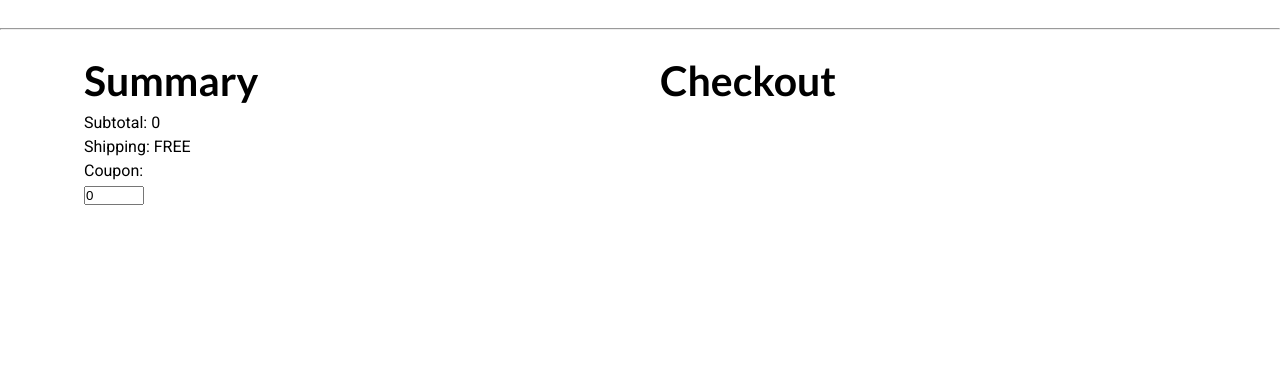
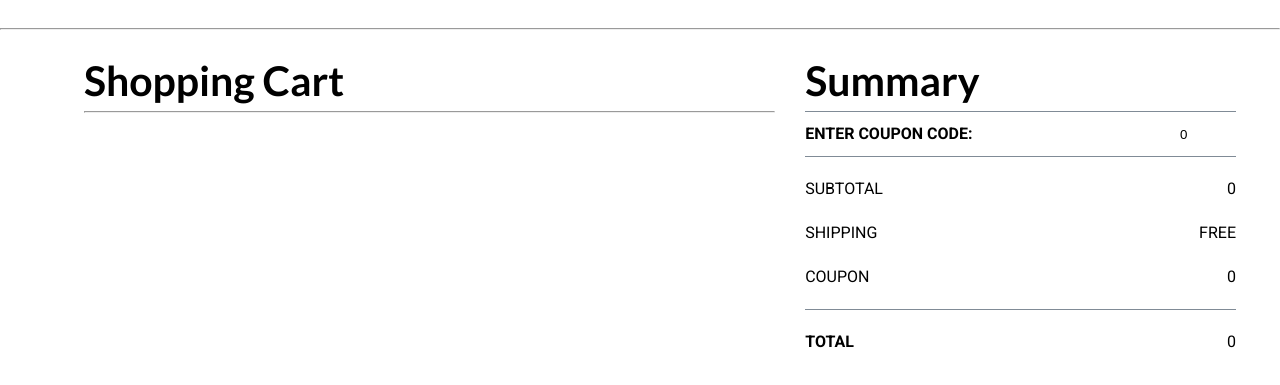
Before and after one commit to CarlosMatiz2/ces-taller1, a React (Vite) app: page / in a window 1280 px wide. Shown: the part 719-1104 px from the top of the page. Before the commit the page ends 946 px from the top, so only its background shows below. Built offline with nearby package versions, Linux system fonts and the light colour scheme.

Commit message:
Commit local

```diff
--- a/src/components/App.jsx
+++ b/src/components/App.jsx
@@ -49,11 +49,11 @@ function App() {
         <hr></hr>
         <section className="container">
           <div className="container_summary">
-            <Summary summary={summary} setSummary={setSummary} />
             <Checkout
               setProductsCheckout={setProductsCheckout}
               productsCheckout={productsCheckout}
             />
+            <Summary summary={summary} setSummary={setSummary} />
           </div>
         </section>
       </main>
--- a/src/components/Checkout.jsx
+++ b/src/components/Checkout.jsx
@@ -3,7 +3,9 @@ import ProductCheckout from "./ProductCheckout";
 function Checkout({ setProductsCheckout, productsCheckout }) {
   return (
     <div>
-      <h1>Checkout</h1>
+      <h1>Shopping Cart</h1>
+      <hr></hr>
+      <div className="products_checkout">
         {productsCheckout.map((product) => (
           <ProductCheckout
             key={product.id}
@@ -13,6 +15,7 @@ function Checkout({ setProductsCheckout, productsCheckout }) {
           />
         ))}
       </div>
+    </div>
   );
 }
 
--- a/src/components/ProductCheckout.jsx
+++ b/src/components/ProductCheckout.jsx
@@ -1,12 +1,22 @@
+import ProductImage from "./ProductImage";
+import ProductInfo from "./ProductInfo";
+
 function ProductCheckout({ product, setProductsCheckout, productsCheckout }) {
+  console.log(product);
   return (
     <>
-      <p>{product.nombre}</p>
+      <div className="container_product_card container_product_card--checkout">
+        <div>
+          <ProductImage url={product.url} />
+        </div>
+        <div className="product_info">
+          <ProductInfo nombre={product.nombre} precio={product.precio} />
           <input
             type="number"
             name="quantity"
             id="quantity"
             min="0"
+            className="quantity_checkout"
             onChange={(e) => {
               product.cantidad_agregada = Number(e.target.value);
               const updateProductCheckout = productsCheckout.map((item) => {
@@ -20,6 +30,8 @@ function ProductCheckout({ product, setProductsCheckout, productsCheckout }) {
             max={product.cantidad_disponible}
             value={product.cantidad_agregada}
           />
+        </div>
+      </div>
     </>
   );
 }
--- a/src/components/Summary.jsx
+++ b/src/components/Summary.jsx
@@ -1,29 +1,54 @@
 import { useState } from "react";
 
-function Summary({ summary, setSummary}) {
+function Summary({ summary, setSummary }) {
   const [coupon, setCoupon] = useState(0);
-  const handleChange = ({target}) => {
-    if(coupon > summary){
+  const handleChange = ({ target }) => {
+    if (coupon > summary) {
       setCoupon(0);
-    }else{
+    } else {
       setCoupon(Number(target.value));
     }
-    handleBlur();
-  }
+  };
 
-  const handleBlur = () => {
-    if(summary - coupon >= 0){
-      setSummary(summary - coupon);
-    }
-  }
+  const handleBur = () => {
+    setSummary(summary - coupon);
+  };
 
   return (
     <div>
       <h1>Summary</h1>
-      <p>Subtotal: {summary}</p>
-      <p>Shipping: FREE</p>
-      <p>Coupon: </p>
-      <input type="number" name="coupon" min="0" max="100" id="coupon" value={coupon} onBlur={handleBlur} onChange={handleChange} />
+      <div className="enter_coupon">
+        <strong>ENTER COUPON CODE: </strong>
+        <input
+          type="number"
+          name="coupon"
+          min="0"
+          max="100"
+          id="coupon"
+          className="input_coupon"
+          value={coupon}
+          onBlur={handleBur}
+          onChange={handleChange}
+        />
+      </div>
+      <section className="container_total">
+        <div>
+          <p>SUBTOTAL</p>
+          <p> {summary} </p>
+        </div>
+        <div>
+          <p>SHIPPING</p>
+          <p> FREE </p>
+        </div>
+        <div>
+          <p>COUPON</p>
+          <p> {coupon} </p>
+        </div>
+      </section>
+      <div className="total_payable">
+          <p className="text-total">TOTAL</p>
+          <p> {summary} </p>
+      </div>
     </div>
   );
 }
--- a/src/styles/app.css
+++ b/src/styles/app.css
@@ -22,6 +22,7 @@ html {
 *{
   padding: 0;
   margin: 0;
+  outline: none;
 }
 
 *:before, *:after {
@@ -144,6 +145,63 @@ img{
 .container_summary{
   margin: 2rem;
   display: grid;
-  grid-template-columns: repeat(2, 1fr);
+  grid-template-columns: 60% 1fr;
   width: 100%;
+  gap: 3rem;
 }
+
+.products_checkout{
+  margin: 1.5rem 0;
+  display: flex;
+  flex-wrap: wrap;
+  gap: 1rem;
+}
+
+
+.quantity_checkout{
+  max-width: 100%;
+  outline: none;
+  padding: .5rem 1rem;
+  border-radius: 2rem;
+  border: 1px solid var(--secondaryColor);
+  background-color: transparent;
+}
+
+/* COUPON */
+.enter_coupon{
+  display: flex;
+  justify-content: space-between;
+  padding: 1rem 0;
+  border-bottom: var(--grey) 1px solid;
+  border-top: var(--grey) 1px solid;
+}
+
+.container_total{
+  padding: 2rem 0;
+}
+
+.container_total{
+  display: flex;
+  flex-direction: column;
+  gap: 2rem;
+  border-bottom: var(--grey) 1px solid;
+}
+
+.container_total > div{
+  display: flex;
+  justify-content: space-between;
+}
+
+.total_payable{
+  display: flex;
+  justify-content: space-between;
+  margin: 2rem 0;
+}
+
+.text-total{
+  font-weight: 600;
+}
+
+.input_coupon{
+  border: none;
+}
```
Also changed, not shown: 1 other file (tests, documents, lock files or other folders). Lines whose indentation alone changed are shown as unchanged.
